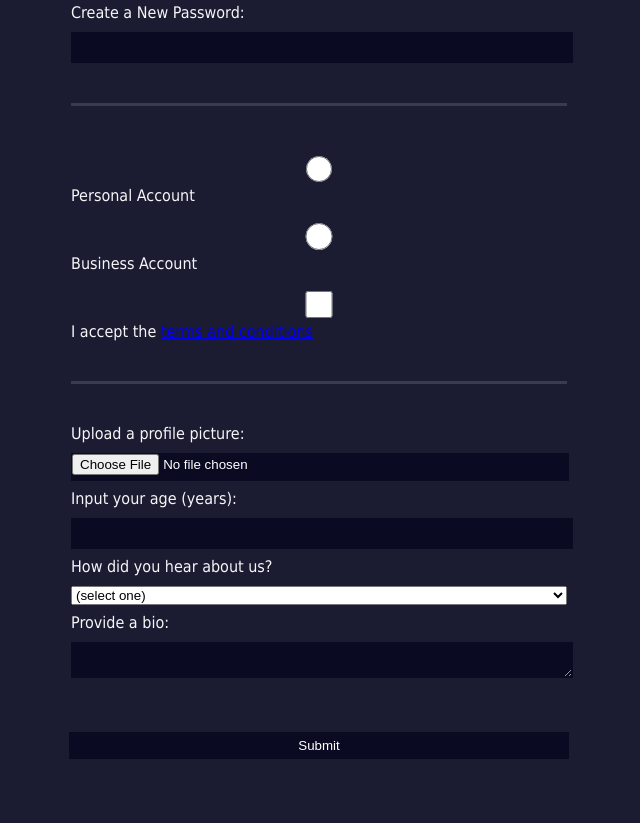
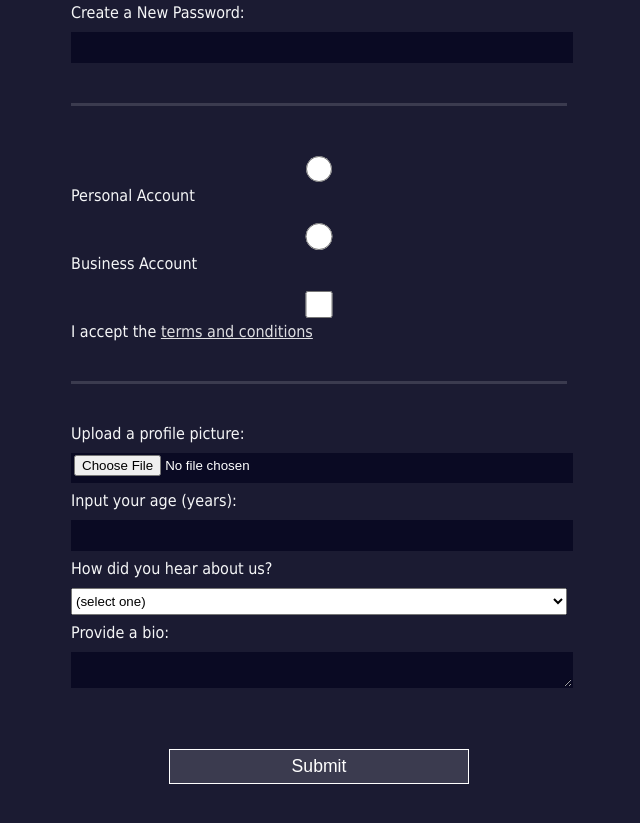
Before and after one commit to BrianDoming/Forms, a plain HTML site: page index.html in a window 1280 px wide. Shown: the part 377-1200 px from the top of the page, without its empty margins (321-961 px from the left). Before the commit the page ends 1136 px from the top, so only its background shows below. Drawn offline with Linux system fonts and the light colour scheme.

Commit message:
adjust colors and sizes of textareas and submit button

```diff
--- a/styles.css
+++ b/styles.css
@@ -18,6 +18,7 @@ body {
   max-width: 500px;
   min-width: 300px;
   margin: 0 auto;
+  padding-bottom: 2em;
 }
 
 fieldset {
@@ -40,13 +41,13 @@ body {
 select {
   margin: 10px 0 0 0;
   width: 100%;
+  min-height: 2em;
 }
 
 input, textarea {
   background-color: #0a0a23;
   border: 1px solid #0a0a23;
   color: #ffffff;
-    min-height: 2em;
 }
 
 .inline {
@@ -54,3 +55,23 @@ body {
   margin: 0 0.5em 0 0;
   vertical-align: middle;
 }
+
+input[type="submit"] {
+  display: block;
+  width: 60%;
+  margin: 1em auto;
+  height: 2em;
+  font-size: 1.1rem;
+  background-color: #3b3b4f;
+  border-color: white;
+  min-width: 300px;
+}
+
+input[type="file"] {
+  padding: 1px 2px;
+}
+
+a
+{
+  color:#dfdfe2;
+}
```
Lines whose indentation alone changed are shown as unchanged.
